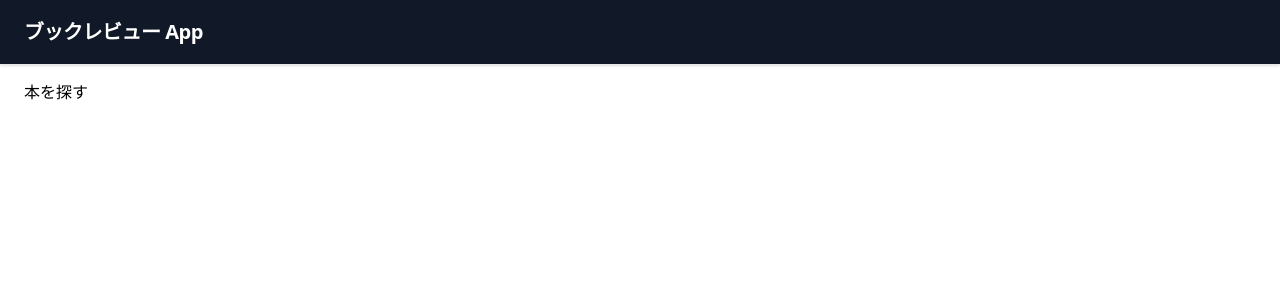
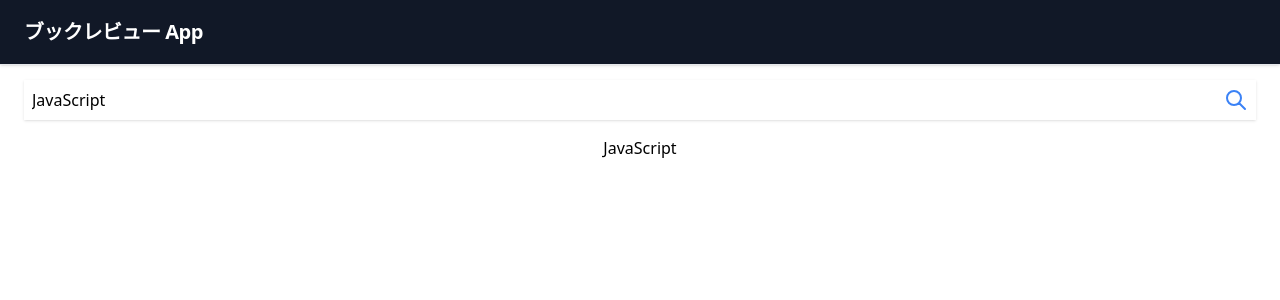
Before and after one commit to matsuda-argano/svelte, a Svelte app: page / in a window 1280 px wide. Shown: the top 300 px of the page. Built offline with nearby package versions, Linux system fonts and the light colour scheme.

Commit message:
search bar

```diff
--- /dev/null
+++ b/src/components/SearchBar.svelte
@@ -0,0 +1,22 @@
+<script lang="ts">
+  export let value = '';
+</script>
+
+<div class="shadow flex">
+  <input bind:value class="w-full rounded p-2" type="text" placeholder="Search..." />
+  <button
+    class="bg-white w-auto flex justify-end items-center text-blue-500 p-2 hover:text-blue-400"
+  >
+    <svg
+      fill="none"
+      stroke="currentColor"
+      stroke-linecap="round"
+      stroke-linejoin="round"
+      stroke-width="2"
+      viewBox="0 0 24 24"
+      class="w-6 h-6"
+    >
+      <path d="M21 21l-6-6m2-5a7 7 0 11-14 0 7 7 0 0114 0z" />
+    </svg>
+  </button>
+</div>
--- a/src/pages/SearchBook.svelte
+++ b/src/pages/SearchBook.svelte
@@ -1 +1,13 @@
-<div>本を探す</div>
+<script lang="ts">
+  import SearchBar from '../components/SearchBar.svelte';
+
+  let q = 'JavaScript';
+</script>
+
+<form>
+  <SearchBar bind:value={q} />
+</form>
+
+<div class="text-center mt-4">
+  {q}
+</div>
```
